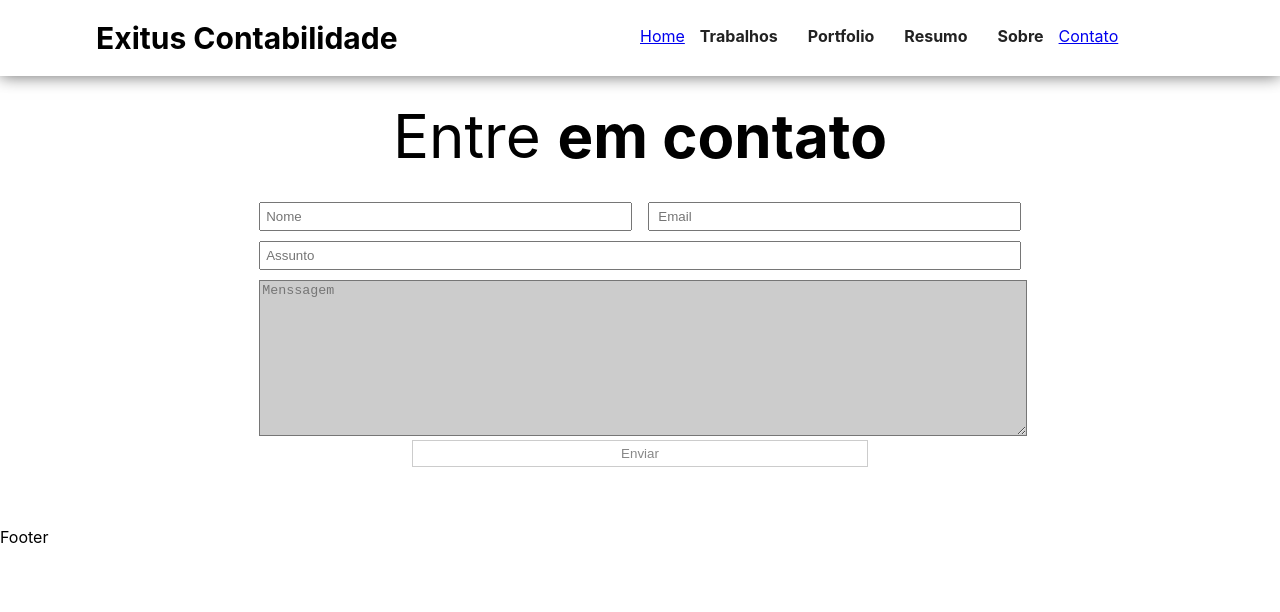
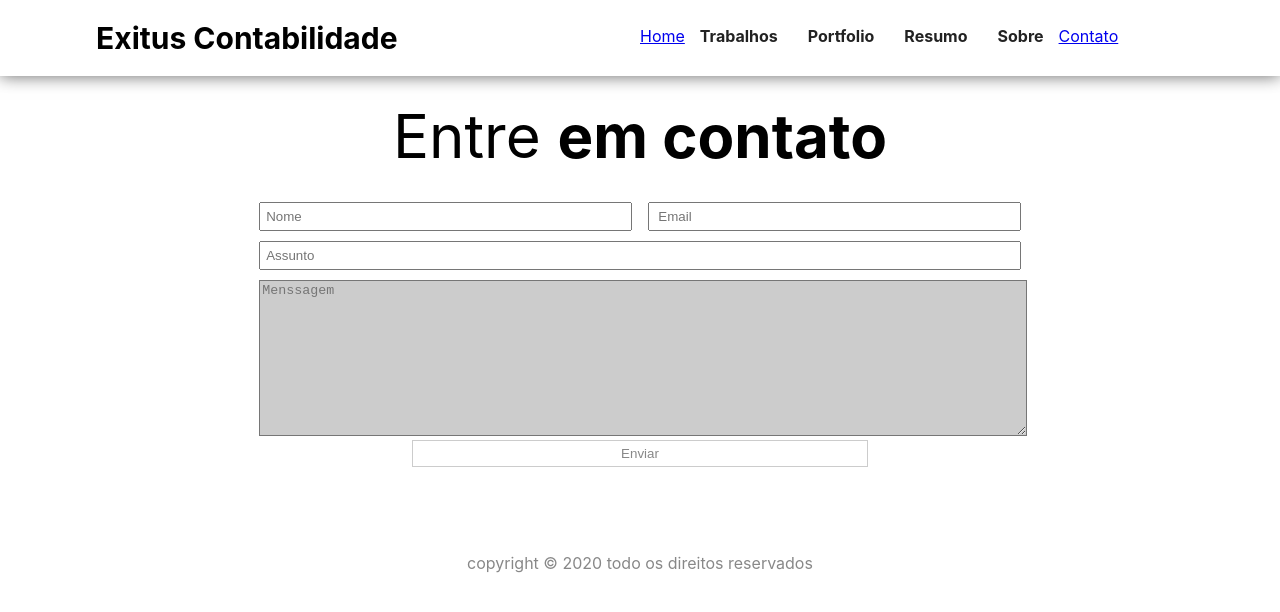
Before and after one commit to Rafael-Batista-Dev/contabiling, a React (Create React App) app: page /contato in a window 1280 px wide. Shown: the top 612 px of the page. Built offline with nearby package versions, Linux system fonts and the light colour scheme.

Commit message:
create section

```diff
--- a/src/components/Footer/index.js
+++ b/src/components/Footer/index.js
@@ -1,7 +1,14 @@
 import React from "react";
-
+import { FooterSection, FooterDesc } from "./style.js";
 const Footer = () => {
-  return <div>Footer</div>;
+  return (
+    <FooterSection>
+      <FooterDesc>
+        {" "}
+        copyright &copy; 2020 todo os direitos reservados{" "}
+      </FooterDesc>
+    </FooterSection>
+  );
 };
 
 export default Footer;
--- /dev/null
+++ b/src/components/Footer/style.js
@@ -0,0 +1,10 @@
+import styled from "styled-components";
+
+export const FooterSection = styled.footer`
+  text-align: center;
+  padding: 10px 0;
+`;
+
+export const FooterDesc = styled.p`
+  color: #888;
+`;
```
